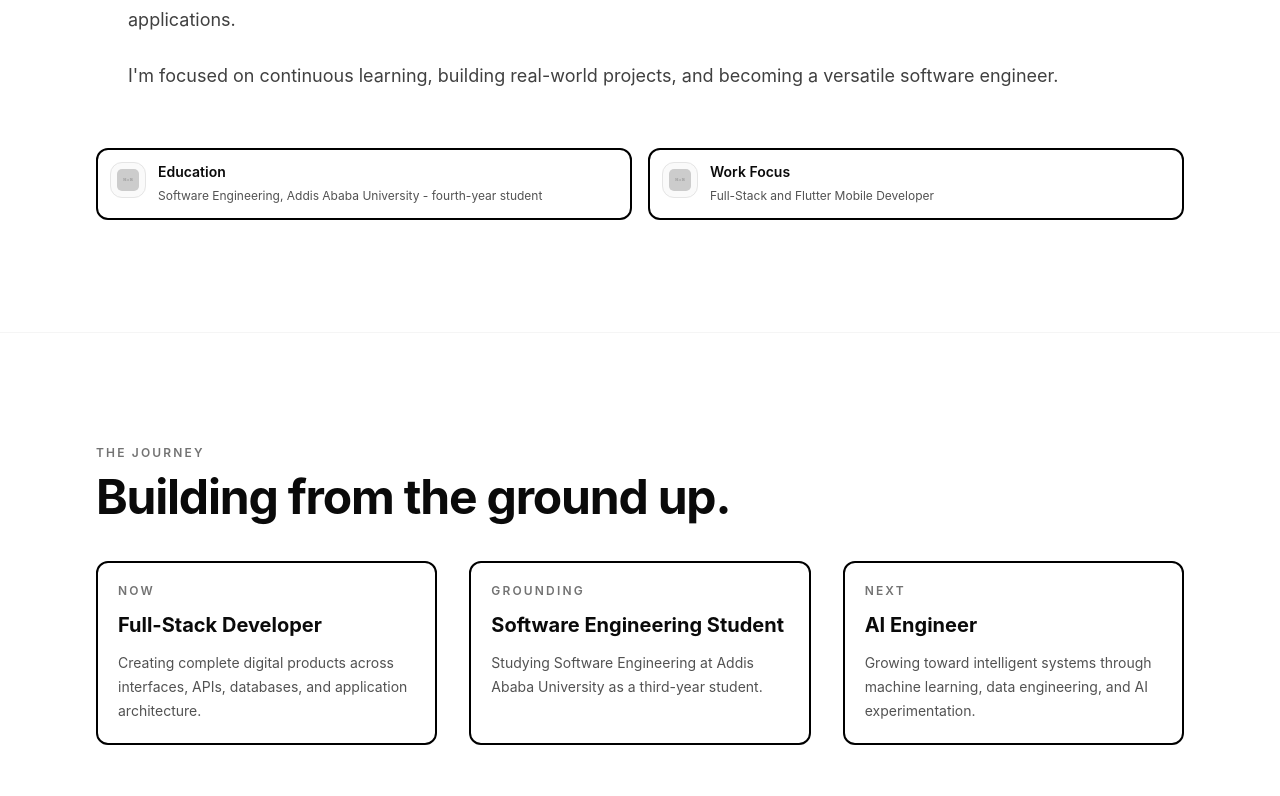
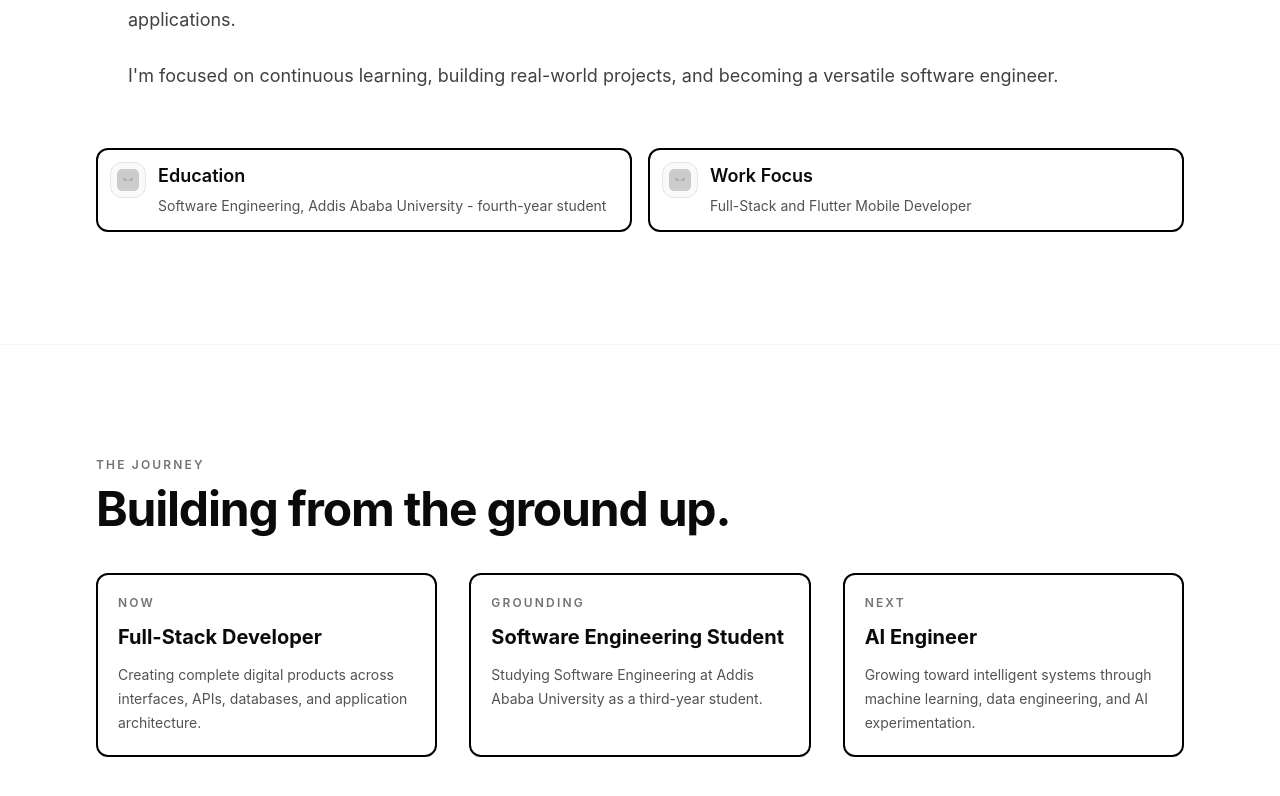
Before and after one commit to zenebumelaku/portifolio, a React (Vite) app: page / in a window 1280 px wide. Shown: the part 1178-1974 px from the top of the page. Built offline with nearby package versions, Linux system fonts and the light colour scheme.

Commit message:
Restore normal About card text

```diff
--- a/src/sections/AboutSection/components/AboutHighlightCard.tsx
+++ b/src/sections/AboutSection/components/AboutHighlightCard.tsx
@@ -13,10 +13,10 @@ export const AboutHighlightCard = (props: AboutHighlightCardProps) => {
         className="h-9 w-9 shrink-0 rounded-lg border border-neutral-200 bg-neutral-50 p-1.5 object-contain"
       />
       <div className="min-w-0">
-        <h3 className="text-sm font-semibold text-neutral-950">
+        <h3 className="text-lg font-semibold text-neutral-950">
           {props.title}
         </h3>
-        <p className="mt-1 text-xs leading-5 text-neutral-600">
+        <p className="mt-1 text-sm leading-6 text-neutral-600">
           {props.description}
         </p>
       </div>
```
